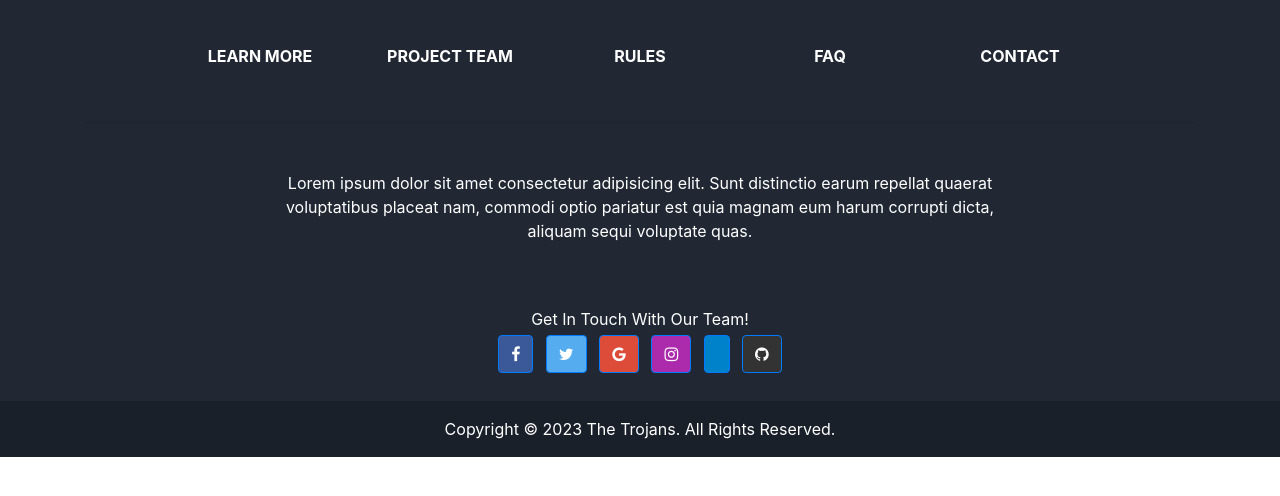
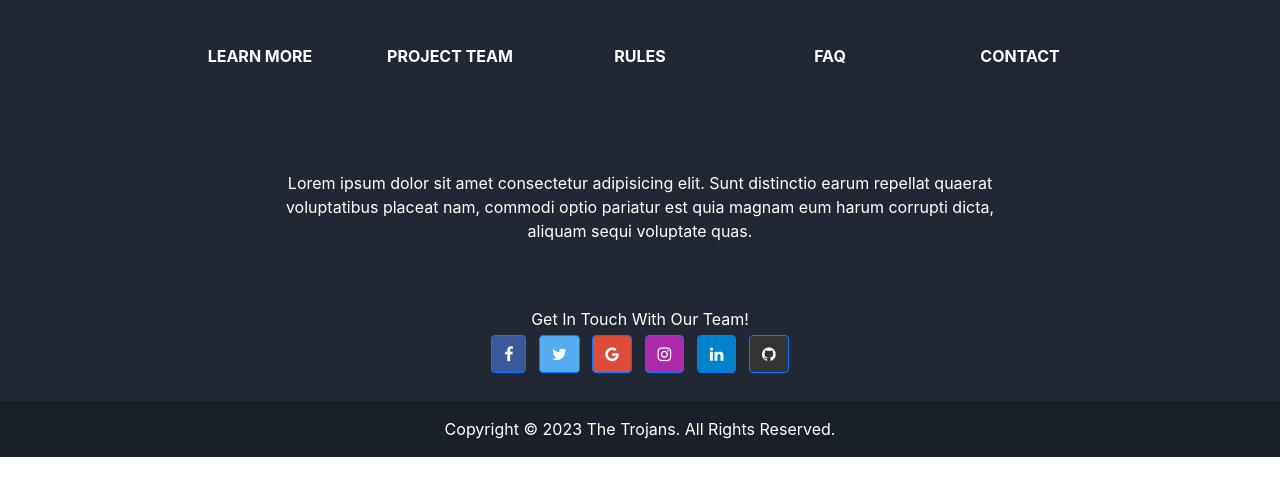
Before and after one commit to HCIGiovanniFanclub/HCIProject, a Flask app: page / in a window 1280 px wide. Shown: the part 199-695 px from the top of the page. Run offline with Flask 3, Linux system fonts and the light colour scheme; some libraries are stand-ins or nearby versions.

Commit message:
fixed linkedin svg logo

```diff
--- a/website/templates/base.html
+++ b/website/templates/base.html
@@ -169,7 +169,7 @@
      	 <a class="btn btn-primary btn-floating m-1" style="background-color: #ac2bac" href="#!" role="button"><i class="fa fa-instagram"></i></a>
 
       	<!-- Linkedin -->
-      	<a class="btn btn-primary btn-floating m-1" style="background-color: #0082ca" href="#!" role="button"><i class="fa fa-linkedin-in"></i></a>
+      	<a class="btn btn-primary btn-floating m-1" style="background-color: #0082ca" href="#!" role="button"><i class="fa fa-linkedin"></i></a>
       	<!-- Github -->
      		<a class="btn btn-primary btn-floating m-1" style="background-color: #333333" href="#!" role="button"><i class="fa fa-github"></i></a>
     	</section>
```
